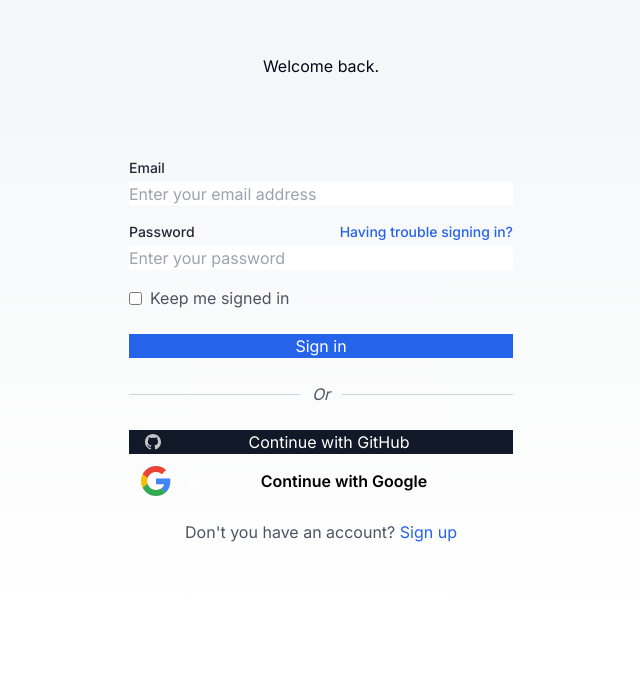
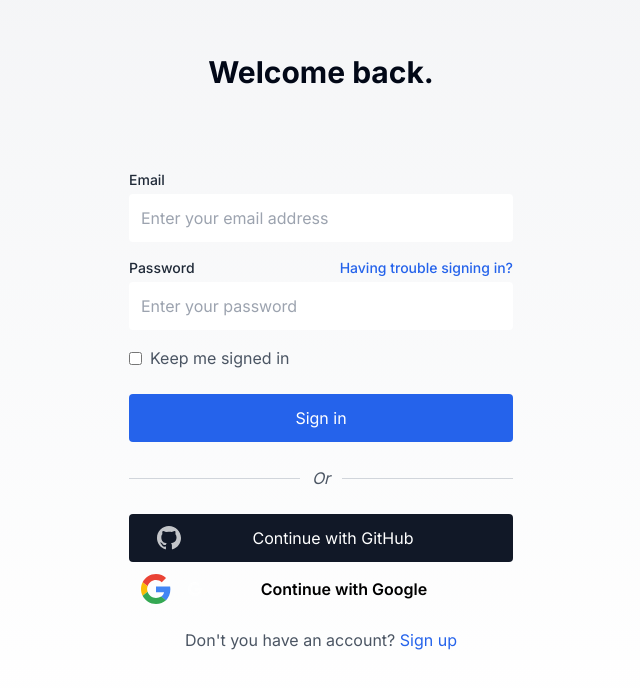
Before and after one commit to zphelps/seven-martinis, a Next.js app: page /auth/login in a window 1280 px wide. Shown: the part 106-794 px from the top of the page, without its empty margins (319-959 px from the left). Built offline with nearby package versions, Linux system fonts and the light colour scheme.

Commit message:
still have formAction error

```diff
--- a/package.json
+++ b/package.json
@@ -10,6 +10,7 @@
   },
   "dependencies": {
     "@radix-ui/react-slot": "^1.1.0",
+    "@radix-ui/react-toast": "^1.2.1",
     "@supabase/ssr": "^0.4.0",
     "@supabase/supabase-js": "^2.44.4",
     "class-variance-authority": "^0.7.0",
@@ -28,7 +29,7 @@
     "eslint": "^8",
     "eslint-config-next": "14.2.5",
     "postcss": "^8",
-    "tailwindcss": "^3.4.1",
+    "tailwindcss": "^3.4.7",
     "typescript": "^5"
   }
 }
--- a/src/app/auth/login/page.tsx
+++ b/src/app/auth/login/page.tsx
@@ -1,7 +1,32 @@
-import { login, signup } from './actions'
+"use client"
 import Link from "next/link";
+import {useAuth} from "@/hooks/useAuth";
+import {MouseEventHandler} from "react";
+import {useToast} from "@/components/ui/use-toast";
 
 export default function SignIn() {
+
+    const auth = useAuth();
+    const { toast } = useToast()
+
+    const handleSignInWithPassword= async (formData: FormData) => {
+        try {
+            const data = {
+                email: formData.get('email') as string,
+                password: formData.get('password') as string,
+            }
+            console.log(formData)
+            console.log(data)
+            await auth.signInWithEmailAndPassword(data);
+        } catch (error) {
+            console.log(error)
+            toast({
+                variant: "destructive",
+                title: "Uh oh! Something went wrong.",
+                description: "Make sure your email and password are correct and try again.",
+            })
+        }
+    }
 
     return (
         <section className="bg-gradient-to-b from-gray-100 to-white">
@@ -10,7 +35,7 @@ export default function SignIn() {
 
                     {/* Page header */}
                     <div className="max-w-3xl mx-auto text-center pb-12 md:pb-20">
-                        <h1 className="h1">Welcome back.</h1>
+                        <h1 className="text-3xl font-bold">Welcome back.</h1>
                     </div>
 
                     {/* Form */}
@@ -19,7 +44,7 @@ export default function SignIn() {
                           <div className="flex flex-wrap -mx-3 mb-4">
                             <div className="w-full px-3">
                               <label className="block text-gray-800 text-sm font-medium mb-1" htmlFor="email">Email</label>
-                              <input id="email" type="email" className="form-input w-full text-gray-800" placeholder="Enter your email address" required />
+                              <input id="email" type="email" className="p-3 rounded form-input w-full text-gray-800" placeholder="Enter your email address" required />
                             </div>
                           </div>
                           <div className="flex flex-wrap -mx-3 mb-4">
@@ -28,7 +53,7 @@ export default function SignIn() {
                                 <label className="block text-gray-800 text-sm font-medium mb-1" htmlFor="password">Password</label>
                                 <Link href="/reset-password" className="text-sm font-medium text-blue-600 hover:underline">Having trouble signing in?</Link>
                               </div>
-                              <input id="password" type="password" className="form-input w-full text-gray-800" placeholder="Enter your password" required />
+                              <input id="password" type="password" className="p-3 rounded form-input w-full text-gray-800" placeholder="Enter your password" required />
                             </div>
                           </div>
                           <div className="flex flex-wrap -mx-3 mb-4">
@@ -43,7 +68,12 @@ export default function SignIn() {
                           </div>
                           <div className="flex flex-wrap -mx-3 mt-6">
                             <div className="w-full px-3">
-                              <button className="btn text-white bg-blue-600 hover:bg-blue-700 w-full">Sign in</button>
+                              <button
+                                  formAction={handleSignInWithPassword}
+                                  className="p-3 rounded btn text-white bg-blue-600 hover:bg-blue-700 w-full"
+                              >
+                                  Sign in
+                              </button>
                             </div>
                           </div>
                         </form>
@@ -52,11 +82,10 @@ export default function SignIn() {
                           <div className="text-gray-600 italic">Or</div>
                           <div className="border-t border-gray-300 grow ml-3" aria-hidden="true"></div>
                         </div>
-                        <form>
                         <div className="flex flex-wrap -mx-3 mb-3">
                           <div className="w-full px-3">
-                            <button className="btn px-0 text-white bg-gray-900 hover:bg-gray-800 w-full relative flex items-center">
-                              <svg className="w-4 h-4 fill-current text-white opacity-75 shrink-0 mx-4" viewBox="0 0 16 16" xmlns="http://www.w3.org/2000/svg">
+                            <button className="btn rounded p-3 text-white bg-gray-900 hover:bg-gray-800 w-full relative flex items-center">
+                              <svg className="w-6 h-6 fill-current text-white opacity-75 shrink-0 mx-4" viewBox="0 0 16 16" xmlns="http://www.w3.org/2000/svg">
                                 <path d="M7.95 0C3.578 0 0 3.578 0 7.95c0 3.479 2.286 6.46 5.466 7.553.397.1.497-.199.497-.397v-1.392c-2.187.497-2.683-.993-2.683-.993-.398-.895-.895-1.193-.895-1.193-.696-.497.1-.497.1-.497.795.1 1.192.795 1.192.795.696 1.292 1.888.895 2.286.696.1-.497.298-.895.497-1.093-1.79-.2-3.578-.895-3.578-3.975 0-.895.298-1.59.795-2.087-.1-.2-.397-.994.1-2.087 0 0 .695-.2 2.186.795a6.408 6.408 0 011.987-.299c.696 0 1.392.1 1.988.299 1.49-.994 2.186-.795 2.186-.795.398 1.093.199 1.888.1 2.087.496.596.795 1.291.795 2.087 0 3.08-1.889 3.677-3.677 3.875.298.398.596.895.596 1.59v2.187c0 .198.1.497.596.397C13.714 14.41 16 11.43 16 7.95 15.9 3.578 12.323 0 7.95 0z" />
                               </svg>
                               <span className="flex-auto pl-16 pr-8 -ml-16">Continue with GitHub</span>
@@ -93,7 +122,6 @@ export default function SignIn() {
                                 </button>
                             </div>
                         </div>
-                        </form>
                         <div className="text-gray-600 text-center mt-6">
                           Don't you have an account? <Link href="/signup" className="text-blue-600 hover:underline transition duration-150 ease-in-out">Sign up</Link>
                         </div>
--- a/src/app/layout.tsx
+++ b/src/app/layout.tsx
@@ -1,6 +1,7 @@
 import type { Metadata } from "next";
 import { Inter } from "next/font/google";
 import "./globals.css";
+import {Toaster} from "@/components/ui/toaster";
 
 const inter = Inter({ subsets: ["latin"] });
 
@@ -16,7 +17,10 @@ export default function RootLayout({
 }>) {
   return (
     <html lang="en">
-      <body className={inter.className}>{children}</body>
+      <body className={inter.className}>
+      {children}
+      <Toaster />
+      </body>
     </html>
   );
 }
--- a/src/hooks/useAuth.ts
+++ b/src/hooks/useAuth.ts
@@ -3,16 +3,14 @@ import {createClient} from "@/utils/supabase/client";
 export const useAuth = () => {
     const supabase = createClient();
 
-    const signInWithEmailAndPassword = async (email: string, password: string) => {
+    const signInWithEmailAndPassword = async (data: {email: string, password: string}) => {
+        const {error} = await supabase.auth.signInWithPassword(data)
 
-        await supabase.auth.signInWithPassword(
-            {
-                email: email,
-                password: password
-            }
-        )
+        if (error) {
+            throw error;
+        }
 
-        return null
+        return null;
     }
 
     const signOut = async () => {
@@ -21,7 +19,7 @@ export const useAuth = () => {
 
     return {
         user: null,
-        signInWithEmailAndPassword: async () => {},
+        signInWithEmailAndPassword,
         signOut,
     }
 }
--- a/tailwind.config.ts
+++ b/tailwind.config.ts
@@ -4,7 +4,7 @@ const config = {
   darkMode: ["class"],
   content: [
     './pages/**/*.{ts,tsx}',
-    './components/**/*.{ts,tsx}',
+    './@/components/**/*.{ts,tsx}',
     './app/**/*.{ts,tsx}',
     './src/**/*.{ts,tsx}',
 	],
```
Also changed, not shown: 1 other file (tests, documents, lock files or other folders).
